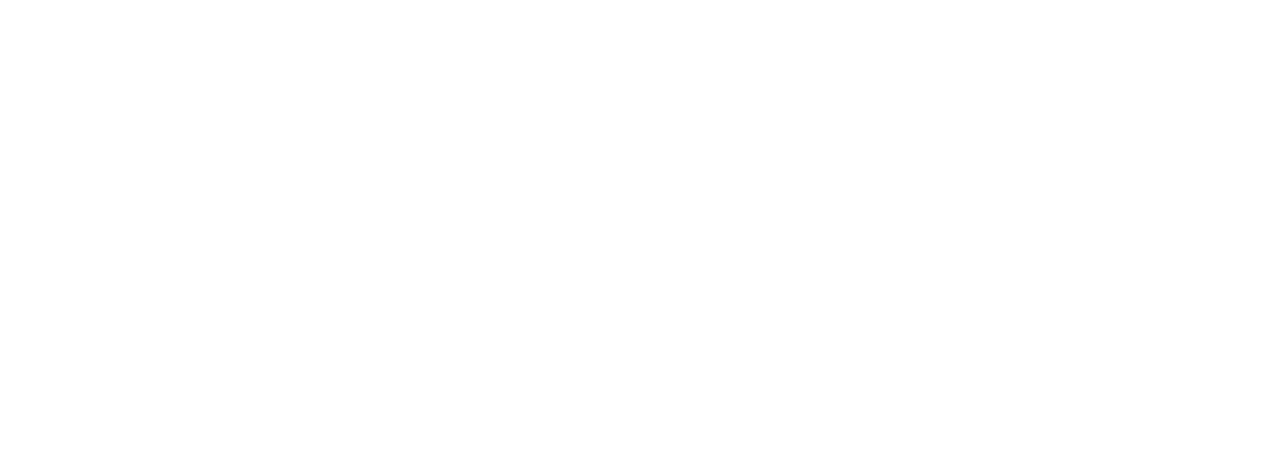
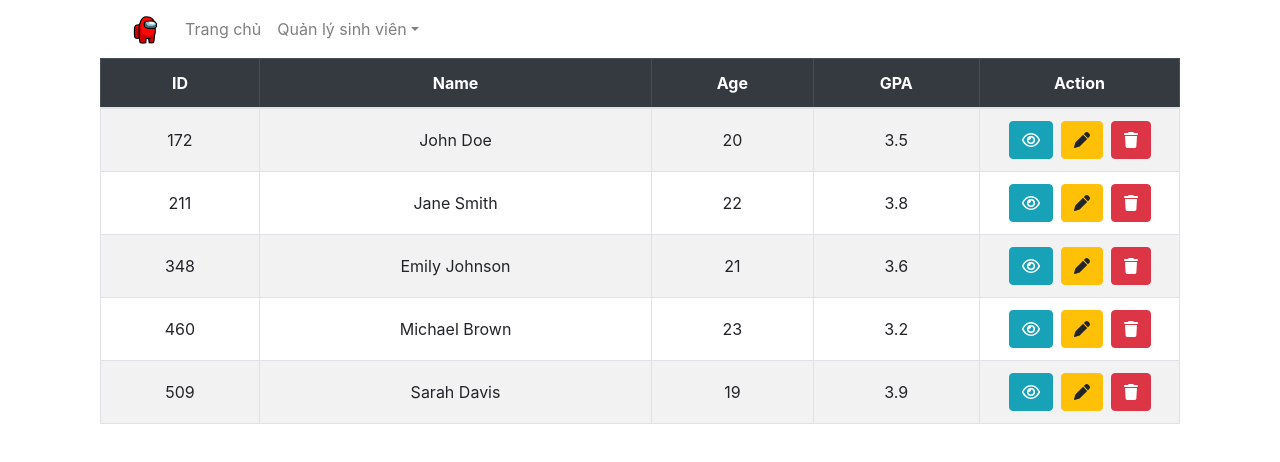
Before and after one commit to sotreduch2602/my-react-app, a React (Vite) app: page /students in a window 1280 px wide. Before the commit this address had no page. Shown: the top 462 px of the page. Built offline with nearby package versions, Linux system fonts and the light colour scheme.

Commit message:
Updated student_list

```diff
--- a/package.json
+++ b/package.json
@@ -15,6 +15,7 @@
     "@fortawesome/free-regular-svg-icons": "^6.7.2",
     "@fortawesome/free-solid-svg-icons": "^6.7.2",
     "@fortawesome/react-fontawesome": "^0.2.2",
+    "bootstrap": "^5.3.3",
     "react": "^18.3.1",
     "react-bootstrap": "^2.10.9",
     "react-dom": "^18.3.1",
--- a/public/students.json
+++ b/public/students.json
@@ -1,22 +1,32 @@
 [
   {
+    "id": 172,
     "name": "John Doe",
     "age": 20,
     "gpa": 3.5
   },
   {
-    "name": "Jane Doe",
-    "age": 21,
+    "id": 211,
+    "name": "Jane Smith",
+    "age": 22,
     "gpa": 3.8
   },
   {
-    "name": "John Smith",
-    "age": 22,
+    "id": 348,
+    "name": "Emily Johnson",
+    "age": 21,
+    "gpa": 3.6
+  },
+  {
+    "id": 460,
+    "name": "Michael Brown",
+    "age": 23,
     "gpa": 3.2
   },
   {
-    "name": "Jane Smith",
-    "age": 23,
+    "id": 509,
+    "name": "Sarah Davis",
+    "age": 19,
     "gpa": 3.9
   }
 ]
--- a/src/App.jsx
+++ b/src/App.jsx
@@ -1,24 +1,20 @@
 import { BrowserRouter, Route, Routes } from "react-router-dom";
 import Login from "./pages/login";
 import Home from "./pages/home";
-import ProductDetail from "./pages/products/productDetail";
-import ProductList from "./pages/products/productlist";
-import ProductAdd from "./pages/products/ProductAdd";
-import MainLayout from "./layouts/MainLayout";
+import Navigation from "./layouts/navigation";
+import StudentsList from "./pages/students/StudentsList";
 
 const App = () => {
   return (
     <>
       <BrowserRouter>
         <Routes>
-          <Route path="/" element={<MainLayout />}>
+          <Route path="/" element={<Navigation />}>
             <Route index element={<Home />} />
-            <Route path="login" element={<Login />} />
-
-            <Route path="products">
-              <Route index element={<ProductList />} />
-              <Route path=":id/details" element={<ProductDetail />} />
-              <Route path="add" element={<ProductAdd />} />
+            <Route path="students">
+              <Route index element={<StudentsList />} />
+              <Route path="add" element={<></>} />
+              <Route path="edit/:id" element={<></>} />
             </Route>
           </Route>
         </Routes>
--- a/src/layouts/MainLayout.jsx
+++ /dev/null
@@ -1,27 +0,0 @@
-import { Link, Outlet } from "react-router-dom";
-
-const MainLayout = () => {
-  return (
-    <>
-      <h1>Main Layout</h1>
-      <span className="m-2">
-        <Link className="HomePage" to={"/"}>
-          Trang chủ
-        </Link>
-      </span>
-      <span className="m-2">
-        <Link className="LoginPage" to={"login"}>
-          Login
-        </Link>
-      </span>
-      <span className="m-2">
-        <Link className="LoginPage" to={"products/1/details"}>
-          Sản phẩm 1
-        </Link>
-      </span>
-      <Outlet />
-    </>
-  );
-};
-
-export default MainLayout;
--- /dev/null
+++ b/src/layouts/navigation.jsx
@@ -0,0 +1,42 @@
+import { Navbar, Container, Nav, NavDropdown, Image } from "react-bootstrap";
+import { Link, Outlet } from "react-router-dom";
+import React from "react";
+import logo from "../assets/logo.png";
+
+const Navigation = () => {
+  return (
+    <>
+      <Navbar expand="lg" className="bg-body-tertiary">
+        <Container>
+          <Navbar.Brand>
+            <Image
+              src={logo}
+              alt="Logo"
+              style={{ width: "30px", height: "30px" }}
+            />
+          </Navbar.Brand>
+          <Navbar.Toggle aria-controls="QLSV_nav" />
+          <Navbar.Collapse>
+            <Nav className="me-auto">
+              <Nav.Link as={Link} to="/">
+                Trang chủ
+              </Nav.Link>
+              <NavDropdown title="Quản lý sinh viên">
+                <NavDropdown.Item as={Link} to="/students">
+                  Danh sách
+                </NavDropdown.Item>
+                <NavDropdown.Item as={Link} to="/students/add">
+                  Thêm
+                </NavDropdown.Item>
+              </NavDropdown>
+            </Nav>
+          </Navbar.Collapse>
+        </Container>
+      </Navbar>
+
+      <Outlet />
+    </>
+  );
+};
+
+export default Navigation;
--- a/src/pages/products/ProductAdd.jsx
+++ /dev/null
@@ -1,9 +0,0 @@
-const ProductAdd = () => {
-  return (
-    <>
-      <h2>Product Add</h2>
-    </>
-  );
-};
-
-export default ProductAdd;
--- a/src/pages/products/ProductDetail.jsx
+++ /dev/null
@@ -1,13 +0,0 @@
-import { useParams } from "react-router-dom";
-
-const ProductDetail = () => {
-  const { id } = useParams();
-
-  return (
-    <>
-      <h2>Sản phẩm thứ {id}</h2>
-    </>
-  );
-};
-
-export default ProductDetail;
--- a/src/pages/products/ProductList.jsx
+++ /dev/null
@@ -1,9 +0,0 @@
-const ProductList = () => {
-  return (
-    <>
-      <h2>Product Lists</h2>
-    </>
-  );
-};
-
-export default ProductList;
--- /dev/null
+++ b/src/pages/students/AddStudent.jsx
@@ -0,0 +1,5 @@
+const AddStudent = () => {
+  return <></>;
+};
+
+export default AddStudent;
--- /dev/null
+++ b/src/pages/students/StudentsList.jsx
@@ -0,0 +1,106 @@
+import { width } from "@fortawesome/free-brands-svg-icons/fa42Group";
+import { faEye } from "@fortawesome/free-regular-svg-icons";
+import { faPen, faTrash, faX } from "@fortawesome/free-solid-svg-icons";
+import { FontAwesomeIcon } from "@fortawesome/react-fontawesome";
+import { useEffect, useState } from "react";
+import { Button, ButtonGroup, Table, Modal } from "react-bootstrap";
+
+const StudentsList = () => {
+  const [Students, setStudents] = useState([]);
+  const [Student, setStudent] = useState({});
+  const [showModal, setShowModal] = useState(false);
+  const [selectedStudent, setSelectedStudent] = useState(null);
+
+  const handleShow = (student) => {
+    setSelectedStudent(student);
+    setShowModal(true);
+  };
+
+  const handleClose = () => {
+    setShowModal(false);
+    setSelectedStudent(null);
+  };
+
+  useEffect(() => {
+    fetch("students.json")
+      .then((res) => res.json())
+      .then((data) => {
+        setStudents(data);
+      });
+  }, []);
+
+  return (
+    <>
+      <Table striped bordered>
+        <thead className="table-dark">
+          <tr>
+            {["ID", "Name", "Age", "GPA", "Action"].map((title, index) => (
+              <th className="text-center" key={index}>
+                {title}
+              </th>
+            ))}
+          </tr>
+        </thead>
+        <tbody>
+          {Students.map((std, index) => (
+            <tr className="text-center" key={index}>
+              <td className="align-middle">{std.id}</td>
+              <td className="align-middle">{std.name}</td>
+              <td className="align-middle">{std.age}</td>
+              <td className="align-middle">{std.gpa}</td>
+              <td className="align-middle" style={{ width: "200px" }}>
+                <Button
+                  className="mr-2"
+                  variant="info"
+                  onClick={() => handleShow(std)}
+                >
+                  <FontAwesomeIcon icon={faEye} />
+                </Button>
+                <Button className="mr-2" variant="warning">
+                  <FontAwesomeIcon icon={faPen}></FontAwesomeIcon>
+                </Button>
+                <Button variant="danger">
+                  <FontAwesomeIcon icon={faTrash}></FontAwesomeIcon>
+                </Button>
+              </td>
+            </tr>
+          ))}
+        </tbody>
+      </Table>
+
+      <Modal show={showModal} onHide={handleClose}>
+        <Modal.Header>
+          <Modal.Title>Student Details</Modal.Title>
+          <Button variant="close" onClick={handleClose}>
+            <FontAwesomeIcon icon={faX} />
+          </Button>
+        </Modal.Header>
+        <Modal.Body>
+          {selectedStudent && (
+            <div>
+              <p>
+                <strong>ID:</strong> {selectedStudent.id}
+              </p>
+              <p>
+                <strong>Name:</strong> {selectedStudent.name}
+              </p>
+              <p>
+                <strong>Age:</strong> {selectedStudent.age}
+              </p>
+              <p>
+                <strong>GPA:</strong> {selectedStudent.gpa}
+              </p>
+            </div>
+          )}
+        </Modal.Body>
+        <Modal.Footer>
+          <Button variant="secondary" onClick={handleClose}>
+            Close
+          </Button>
+        </Modal.Footer>
+      </Modal>
+    </>
+  );
+};
+
+export default StudentsList;
```
Also changed, not shown: src/assets/logo.png (added), src/pages/students/EditStudent.jsx (added), 1 other file (tests, documents, lock files or other folders).
